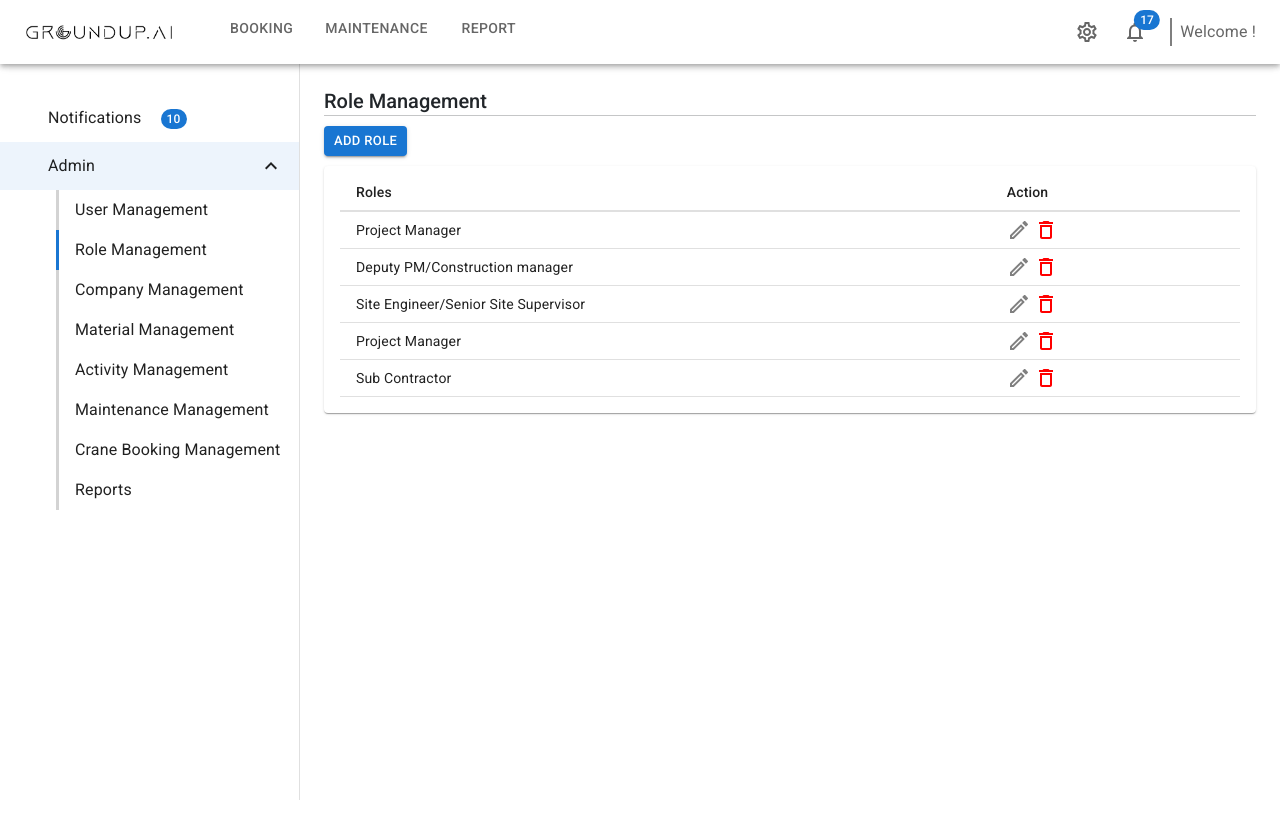
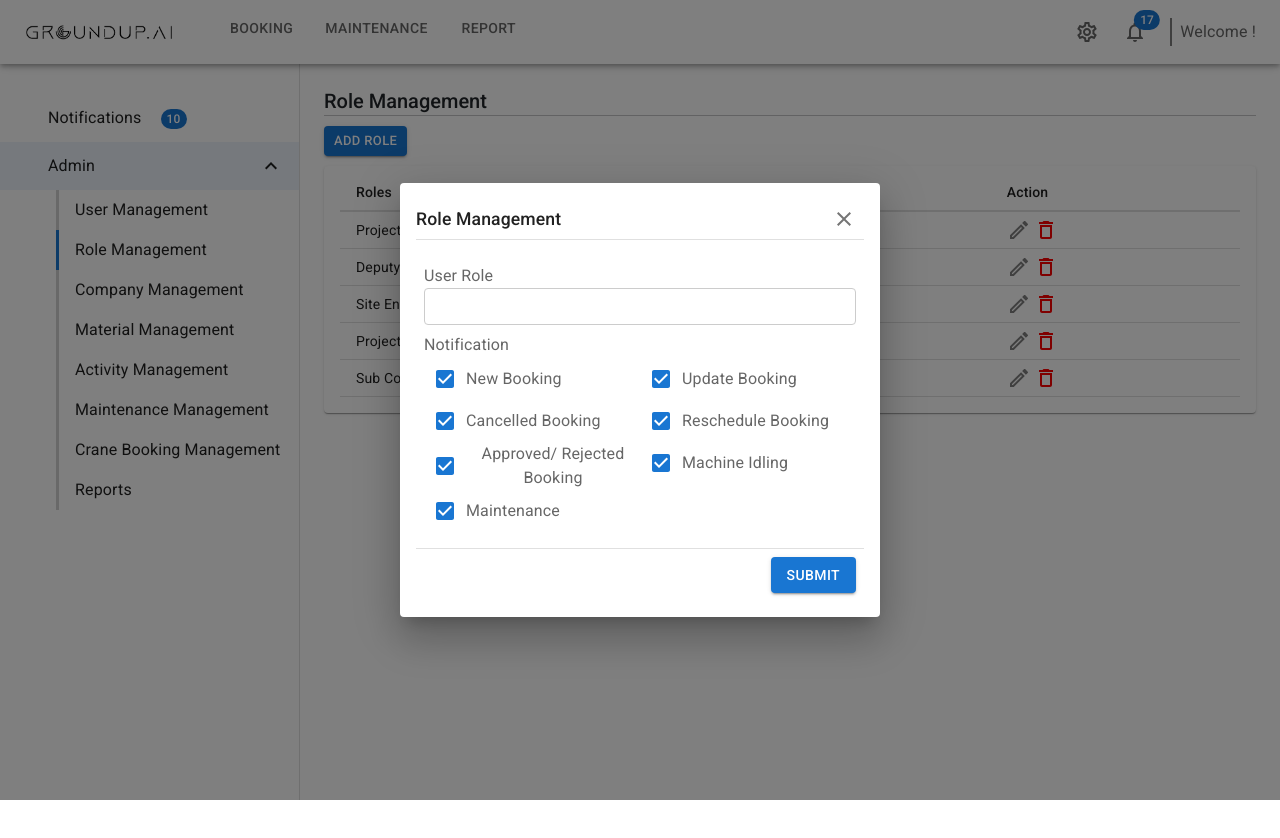
Before and after one commit to rahul81/groundup-ai, a React (Create React App) app: page /user/admin/role-management in a window 1280 px wide. Both pictures are taken after a click on the button "ADD ROLE". Shown: the top 838 px of the page. Built offline with nearby package versions, Linux system fonts and the light colour scheme.

Commit message:
Role Management Dialog

```diff
--- a/src/components/admin-view/management/role/RoleManagement.tsx
+++ b/src/components/admin-view/management/role/RoleManagement.tsx
@@ -1,16 +1,23 @@
 import { Box, Typography, Divider } from '@mui/material'
-import React from 'react'
+import React, { useState } from 'react'
 import '../../admin-view.scss'
 import { RoleRows, RoleColumns } from '../../../../mockData/AdminPanel';
 import GTable from '../../../common/table/GTable';
 import GButton from '../../../common/button/GButton';
+import AddRole from './add-role/AddRole';
+
 
 export default function RoleManagement() {
+    const [open, setOpen] = useState(false);
+    const handleShowDialog = (status:boolean)=>{
+        setOpen(status);
+    }
     return (
         <Box className="crane-booking-management-view">
             <Typography className="heading" variant="h5" component="h2">Role Management</Typography>
             <Divider/>
-            <GButton title='Add Role' size='small' style={{ display:'block', margin:'10px 0' }} />
+            <GButton title='Add Role' size='small' style={{ display:'block', margin:'10px 0' }} onClick={()=>setOpen(true)}/>
+            <AddRole open={open} showDialog={handleShowDialog} handleSubmit={()=>{setOpen(false)}}/>
             <GTable rowClicked={(data: any) => {}} rows={RoleRows} columns={RoleColumns} />
         </Box>
     )
--- /dev/null
+++ b/src/components/admin-view/management/role/add-role/AddRole.tsx
@@ -0,0 +1,88 @@
+import { useFormik } from 'formik';
+import GDialog from '../../../../common/dialog/GDialog';
+import { GFormInput } from '../../../../common/input/GInput';
+import RoleFormValidation from './RoleFormValidation'
+import { Grid, InputLabel } from '@mui/material'
+import { Box } from '@mui/system';
+import GCheckbox from '../../../../common/checkobx/GCheckbox';
+
+interface RoleFormFields {
+    role: string;
+    maintenance: boolean;
+    machineIdling: boolean;
+    approvedRejectedBooking: boolean;
+    rescheduleBooking: boolean;
+    canelledBooking: boolean;
+    updateBooking: boolean;
+    newbooking: boolean;
+}
+
+interface AddRoleProps {
+    open: boolean;
+    showDialog: (status: boolean) => void;
+    handleSubmit: (data: any) => void;
+}
+
+interface CheckBoxFields {
+    id: string;
+    label: string;
+}
+
+const checkBoxes: CheckBoxFields[] = [
+    { id: "newbooking", label: "New Booking" },
+    { id: "updateBooking", label: "Update Booking" },
+    { id: "canelledBooking", label: "Cancelled Booking" },
+    { id: "rescheduleBooking", label: "Reschedule Booking" },
+    { id: "approvedRejectedBooking", label: "Approved/ Rejected Booking" },
+    { id: "machineIdling", label: "Machine Idling" },
+    { id: "maintenance", label: "Maintenance" },]
+
+
+export default function AddRole({ open, showDialog, handleSubmit }: AddRoleProps) {
+    const initialValues: RoleFormFields = {
+        role: '',
+        maintenance: true,
+        machineIdling: true,
+        approvedRejectedBooking: true,
+        rescheduleBooking: true,
+        canelledBooking: true,
+        updateBooking: true,
+        newbooking: true
+    };
+
+    const formik = useFormik({
+        initialValues: initialValues,
+        validateOnChange: false,
+        validationSchema: RoleFormValidation,
+        onSubmit: (data) => {
+            handleSubmit(data)
+            console.log(data)
+        },
+    });
+
+    return (
+        <GDialog  title="Role Management" open={open} showDialog={showDialog}>
+            <form id="request-new-form" className="groundup-form" onSubmit={formik.handleSubmit}>
+                <GFormInput<RoleFormFields> formik={formik} id="role" label="User Role" />
+                <InputLabel id="notification">Notification</InputLabel>
+                <Grid xs={12} container>
+
+                    {checkBoxes.map((item, index) => {
+                        return (
+                            <Grid xs={6}>
+                                <Box className="item">
+                                    <GCheckbox
+                                        selected={item.id}
+                                        formik={formik}
+                                        id={item.id}
+                                        label={item.label} />
+                                </Box>
+                            </Grid>
+                        )
+                    })}
+
+                </Grid>
+            </form >
+        </GDialog >
+    )
+}
--- /dev/null
+++ b/src/components/admin-view/management/role/add-role/RoleFormValidation.tsx
@@ -0,0 +1,9 @@
+import * as Yup from "yup";
+
+export const RoleFormValidation = Yup.object().shape({
+    role: Yup
+        .string()
+        .required('Role is required'),
+});
+
+export default RoleFormValidation
```
